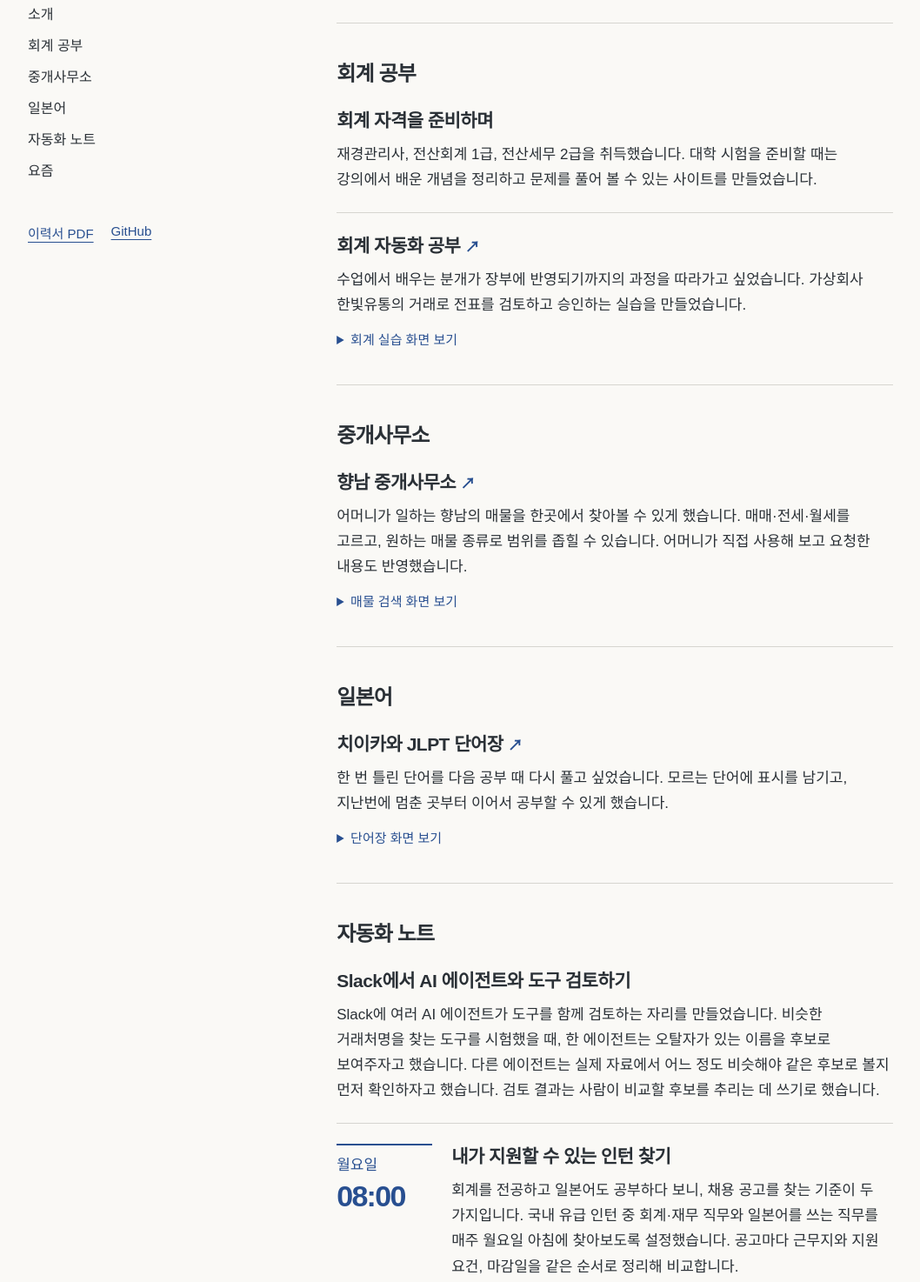
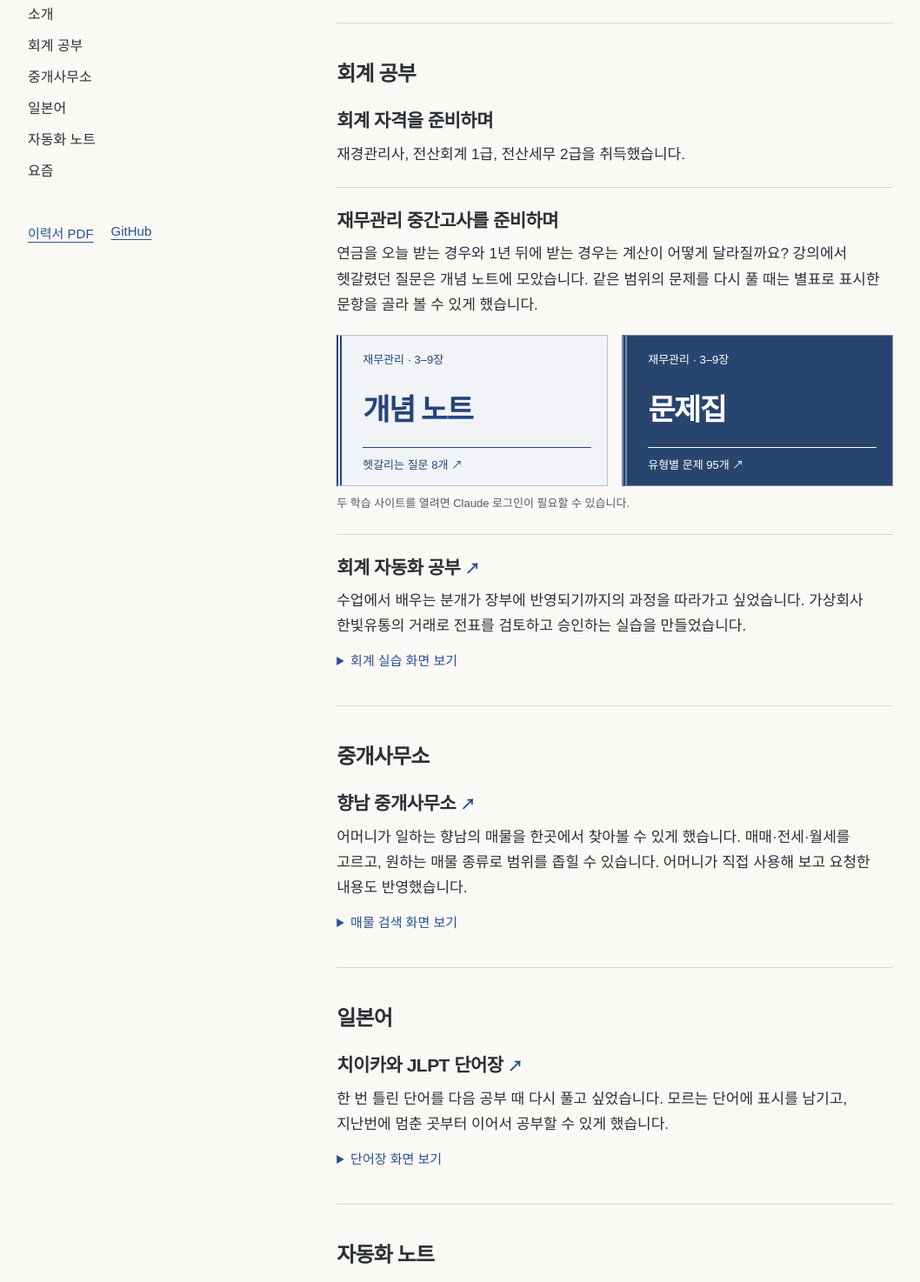
Before and after one commit to osh3772-star/osh3772-star.github.io, a plain HTML site: page index.html in a window 1280 px wide. Shown: the part 296-1770 px from the top of the page at 87% size, without its empty margins (68-1126 px from the left). Drawn offline with Linux system fonts and the light colour scheme; a web font is replaced by a local one.

Commit message:
Show the finance note and workbook and clarify the collaboration workflow

```diff
--- a/index.html
+++ b/index.html
@@ -5,8 +5,7 @@
   <meta name="viewport" content="width=device-width, initial-scale=1">
   <meta name="description" content="김상혁의 개인 포트폴리오. 회계와 일본어를 공부하고, 중개사무소 업무와 공부에 쓰는 도구를 만듭니다.">
   <title>김상혁 · 개인 포트폴리오</title>
-  <link rel="stylesheet" href="https://cdn.jsdelivr.net/gh/orioncactus/pretendard@v1.3.9/dist/web/variable/pretendardvariable-dynamic-subset.css">
-  <link rel="stylesheet" href="portfolio.css">
+  <link rel="stylesheet" href="portfolio.css?v=study-2">
 </head>
 <body>
   <a class="skip" href="#intro">본문으로 이동</a>
@@ -28,7 +27,16 @@
         <h2>회계 공부</h2>
         <article>
           <h3>회계 자격을 준비하며</h3>
-          <p>재경관리사, 전산회계 1급, 전산세무 2급을 취득했습니다. 대학 시험을 준비할 때는 강의에서 배운 개념을 정리하고 문제를 풀어 볼 수 있는 사이트를 만들었습니다.</p>
+          <p>재경관리사, 전산회계 1급, 전산세무 2급을 취득했습니다.</p>
+        </article>
+        <article class="study">
+          <h3>재무관리 중간고사를 준비하며</h3>
+          <p>연금을 오늘 받는 경우와 1년 뒤에 받는 경우는 계산이 어떻게 달라질까요? 강의에서 헷갈렸던 질문은 개념 노트에 모았습니다. 같은 범위의 문제를 다시 풀 때는 별표로 표시한 문항을 골라 볼 수 있게 했습니다.</p>
+          <div class="books" aria-label="재무관리 학습 사이트 두 개">
+            <a class="book concept" href="https://claude.ai/artifact/LwPtp9A5DPK2k8vTVn2WAL"><small>재무관리 · 3–9장</small><strong>개념 노트</strong><span>헷갈리는 질문 8개 ↗</span></a>
+            <a class="book practice" href="https://claude.ai/artifact/7F24hGEVFYis9CiTzjHPvu"><small>재무관리 · 3–9장</small><strong>문제집</strong><span>유형별 문제 95개 ↗</span></a>
+          </div>
+          <p class="access">두 학습 사이트를 열려면 Claude 로그인이 필요할 수 있습니다.</p>
         </article>
         <article>
           <h3><a href="https://ledgerflow-public-reference-gateway.eric5833.workers.dev/">회계 자동화 공부 <span aria-hidden="true">↗</span></a></h3>
@@ -56,7 +64,7 @@
         <h2>자동화 노트</h2>
         <article>
           <h3>Slack에서 AI 에이전트와 도구 검토하기</h3>
-          <p>Slack에 여러 AI 에이전트가 도구를 함께 검토하는 자리를 만들었습니다. 비슷한 거래처명을 찾는 도구를 시험했을 때, 한 에이전트는 오탈자가 있는 이름을 후보로 보여주자고 했습니다. 다른 에이전트는 실제 자료에서 어느 정도 비슷해야 같은 후보로 볼지 먼저 확인하자고 했습니다. 검토 결과는 사람이 비교할 후보를 추리는 데 쓰기로 했습니다.</p>
+          <p>Slack에서 에이전트들이 서로의 제안을 검토하고, 합의한 내용은 각자 작업 문서에 반영한 뒤 한 명이 대표로 보고하도록 정했습니다. 비슷한 거래처명을 찾는 도구를 시험했을 때, 한 에이전트는 오탈자가 있는 이름을 후보로 보여주자고 했습니다. 다른 에이전트는 실제 자료에서 어느 정도 비슷해야 같은 후보로 볼지 먼저 확인하자고 했습니다. 검토 결과는 사람이 비교할 후보를 추리는 데 쓰기로 했습니다.</p>
         </article>
         <article>
         <div class="note"><p class="time">월요일 <strong>08:00</strong></p>
```
